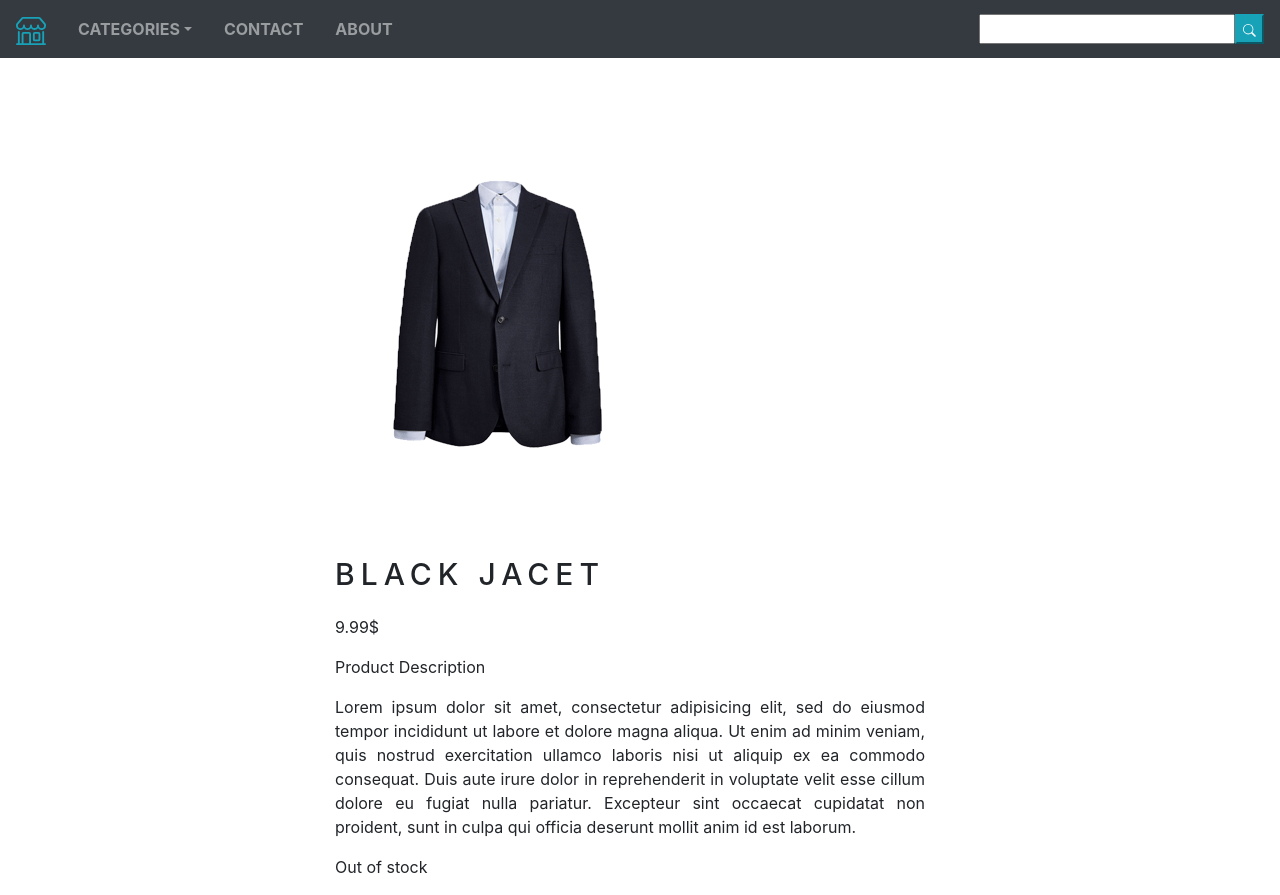
After one commit to KathyVira/ecommerce-project, a Django app: page /product/ in a window 1280 px wide. The commit adds this page. Run offline with Django 3.2, Linux system fonts and the light colour scheme.

Commit message:
added base static product

```diff
--- a/ecommerce/settings.py
+++ b/ecommerce/settings.py
@@ -129,4 +129,9 @@ USE_TZ = True
 # Static files (CSS, JavaScript, Images)
 # https://docs.djangoproject.com/en/3.1/howto/static-files/
 
+
+STATICFILES_DIRS = [
+    BASE_DIR / 'ecommerce/static/'
+]
 STATIC_URL = '/static/'
+STATIC_ROOT = BASE_DIR / 'static'
--- /dev/null
+++ b/ecommerce/static/css/base.css
@@ -0,0 +1,15 @@
+body{
+	background-color: #red
+}
+
+.product_title{
+	font-size: 30px;
+	text-transform: uppercase;
+	letter-spacing: .2em;
+	padding-top: 15px;
+	padding-bottom: 15px;
+}
+
+.product_text{
+padding-right: 20px;
+}
--- a/shop/templates/base.html
+++ b/shop/templates/base.html
@@ -1,3 +1,5 @@
+{% load static %}
+
 <!doctype html>
 <html lang="en">
   <head>
@@ -7,17 +9,59 @@
 
     <!-- Bootstrap CSS -->
     <link rel="stylesheet" href="https://cdn.jsdelivr.net/npm/bootstrap@4.5.3/dist/css/bootstrap.min.css" integrity="sha384-TX8t27EcRE3e/ihU7zmQxVncDAy5uIKz4rEkgIXeMed4M0jlfIDPvg6uqKI2xXr2" crossorigin="anonymous">
-
+<link rel="stylesheet" type="text/css" href="{% static 'css/base.css' %}">
     <title>{% block title %}{% endblock %}</title>
   </head>
   <body>
 
 
+<nav class="navbar navbar-expand-lg navbar-dark bg-dark ">
+  <a class="navbar-brand text-info" href="{% url 'home' %}">
+	<svg width="1.5em" height="1.5em" viewBox="0 0 16 16" class="bi bi-shop" fill="currentColor" xmlns="http://www.w3.org/2000/svg">
+	  <path fill-rule="evenodd" d="M2.97 1.35A1 1 0 0 1 3.73 1h8.54a1 1 0 0 1 .76.35l2.609 3.044A1.5 1.5 0 0 1 16 5.37v.255a2.375 2.375 0 0 1-4.25 1.458A2.371 2.371 0 0 1 9.875 8 2.37 2.37 0 0 1 8 7.083 2.37 2.37 0 0 1 6.125 8a2.37 2.37 0 0 1-1.875-.917A2.375 2.375 0 0 1 0 5.625V5.37a1.5 1.5 0 0 1 .361-.976l2.61-3.045zm1.78 4.275a1.375 1.375 0 0 0 2.75 0 .5.5 0 0 1 1 0 1.375 1.375 0 0 0 2.75 0 .5.5 0 0 1 1 0 1.375 1.375 0 1 0 2.75 0V5.37a.5.5 0 0 0-.12-.325L12.27 2H3.73L1.12 5.045A.5.5 0 0 0 1 5.37v.255a1.375 1.375 0 0 0 2.75 0 .5.5 0 0 1 1 0zM1.5 8.5A.5.5 0 0 1 2 9v6h1v-5a1 1 0 0 1 1-1h3a1 1 0 0 1 1 1v5h6V9a.5.5 0 0 1 1 0v6h.5a.5.5 0 0 1 0 1H.5a.5.5 0 0 1 0-1H1V9a.5.5 0 0 1 .5-.5zM4 15h3v-5H4v5zm5-5a1 1 0 0 1 1-1h2a1 1 0 0 1 1 1v3a1 1 0 0 1-1 1h-2a1 1 0 0 1-1-1v-3zm3 0h-2v3h2v-3z"/>
+	</svg>
+  </a>
 
-    <header>
-	<a href="{% url 'home' %}">Home</a>
-	<a href="{% url 'about' %}">About</a>
-</header>
+  <button class="navbar-toggler" type="button" data-toggle="collapse" data-target="#navbarNavAltMarkup" aria-controls="navbarNavAltMarkup" aria-expanded="false" aria-label="Toggle navigation">
+    <span class="navbar-toggler-icon"></span>
+  </button>
+  <div class="collapse navbar-collapse nav justify-content-between" id="navbarNavAltMarkup">
+    <ul class="navbar-nav">
+
+    	<li class="nav-item dropdown" data-toggle="dropdown">
+      		<a class="nav-link text-uppercase font-weight-bold px-3 dropdown-toggle" href="#">Categories</a>
+      		<div class="dropdown-menu">
+      			<a class="dropdown-item" href="Category1">Category1</a>
+      			<a class="dropdown-item" href="Category2">Category2</a>
+      			<a class="dropdown-item" href="Category3">Category3</a>
+      			<a class="dropdown-item" href="Category4">Category4</a>
+      			<a class="dropdown-item" href="Category5">Category5</a>
+      		</div>
+  		</li>
+
+      	<li class="nav-item">
+      		<a class="nav-link text-uppercase font-weight-bold px-3" href="#">Contact</a>
+		</li>
+      	<li class="nav-item">
+      		<a class="nav-link text-uppercase font-weight-bold px-3" href="">About</a>
+  		</li>
+    </ul>
+    <form class="form-inline">
+		<div class="input-group">
+			<input type="text" plaseholder="Search">
+			<div>
+				<button class="btn-info">
+					<svg width="0.8em" height="0.8em" viewBox="0 0 16 16" class="bi bi-search" fill="currentColor" xmlns="http://www.w3.org/2000/svg">
+		  				<path fill-rule="evenodd" d="M10.442 10.442a1 1 0 0 1 1.415 0l3.85 3.85a1 1 0 0 1-1.414 1.415l-3.85-3.85a1 1 0 0 1 0-1.415z"/>
+		  				<path fill-rule="evenodd" d="M6.5 12a5.5 5.5 0 1 0 0-11 5.5 5.5 0 0 0 0 11zM13 6.5a6.5 6.5 0 1 1-13 0 6.5 6.5 0 0 1 13 0z"/>
+					</svg>
+				</button>
+			</div>
+		</div>
+    </form>
+  </div>
+</nav>
+
 
 
 {% block content %}
--- /dev/null
+++ b/shop/templates/product.html
@@ -0,0 +1,36 @@
+
+{% extends 'base.html' %}
+{% load static %}
+{% block title %}
+Product
+{% endblock %}
+
+{% block content %}
+
+<div class="container py-5">
+
+	<div class="row mt-5">
+		<div class="col-10 mx-auto col-md-6 my-3">
+			<img src="{% static 'images/a2.png' %}" alt="">
+		</div>
+	</div>
+</div>
+<div class="col-10 mx-auto col-md-6 my-3">
+	<div>
+		<h1 class="product_title">Black Jacet </h1>
+		<p>9.99$</p>
+		<p class="product_desc">Product Description</p>
+		<p class="text-justify product_text">
+			Lorem ipsum dolor sit amet, consectetur adipisicing elit, sed do eiusmod
+			tempor incididunt ut labore et dolore magna aliqua. Ut enim ad minim veniam,
+			quis nostrud exercitation ullamco laboris nisi ut aliquip ex ea commodo
+			consequat. Duis aute irure dolor in reprehenderit in voluptate velit esse
+			cillum dolore eu fugiat nulla pariatur. Excepteur sint occaecat cupidatat non
+			proident, sunt in culpa qui officia deserunt mollit anim id est laborum.
+		 </p>
+		<p class="text-justify product_text">Out of stock</p>
+	</div>
+</div>
+
+
+{% endblock %}
--- a/shop/urls.py
+++ b/shop/urls.py
@@ -3,5 +3,5 @@ from . import views
 
 urlpatterns = [
     path('', views.home, name='home'),
-    path('about/', views.about, name='about')
+    path('product/', views.product, name='product')
 ]
--- a/shop/views.py
+++ b/shop/views.py
@@ -6,5 +6,5 @@ def home(request):
 	return render(request, 'home.html')
 
 
-def about(request):
-	return render(request, 'about.html')
+def product(request):
+	return render(request, 'product.html')
```
Also changed, not shown: shop/templates/about.html (deleted, +0 -10 lines), shop/templates/home.html (+42 -1 lines), ecommerce/static/images/a1.png (added), ecommerce/static/images/a2.png (added), ecommerce/static/images/a3.png (added), ecommerce/static/images/a4.png (added), ecommerce/static/images/a5.png (added), ecommerce/static/images/a6.png (added), ecommerce/static/images/a7.png (added), ecommerce/static/images/a8.png (added), ecommerce/static/images/header_bg.jpg (added), ecommerce/static/images/tel-aviv_bg.jpg (added).
